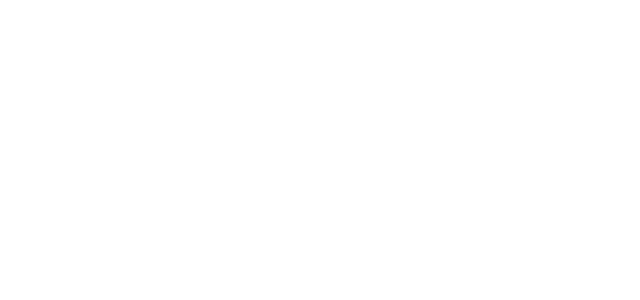
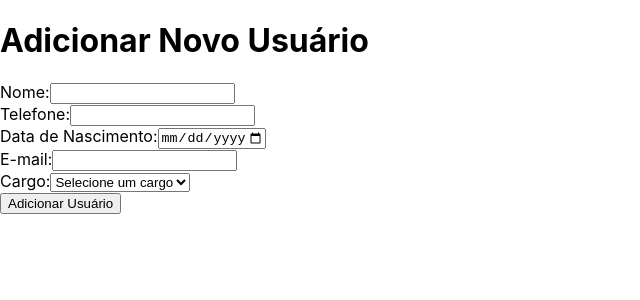
Before and after one commit to indigotech/onboard-larissa-sanches, a React (Create React App) app: page /add-user in a window 1280 px wide. Before the commit this address had no page. Shown: the top 300 px of the page, without its empty margins (0-640 px from the left). Built offline with nearby package versions, Linux system fonts and the light colour scheme.

Commit message:
Criação de tela para  adicionar usuário por meio de um formulário

```diff
--- /dev/null
+++ b/src/AddUser.tsx
@@ -0,0 +1,167 @@
+import React, { useState } from 'react';
+
+interface ValidationErrors {
+  name?: string;
+  phone?: string;
+  birthDate?: string;
+  email?: string;
+  role?: string;
+}
+
+const AddUser: React.FC = () => {
+  const [name, setName] = useState('');
+  const [phone, setPhone] = useState('');
+  const [birthDate, setBirthDate] = useState('');
+  const [email, setEmail] = useState('');
+  const [role, setRole] = useState('');
+  const [errors, setErrors] = useState<ValidationErrors>({});
+  const [successMessage, setSuccessMessage] = useState<string | null>(null);
+
+  const validateFields = (): boolean => {
+    const newErrors: ValidationErrors = {};
+
+    const nameParts = name.trim().split(/\s+/);
+    if (nameParts.length < 2 || nameParts.some((part) => part.length === 0)) {
+      newErrors.name = 'O nome deve conter pelo menos 2 palavras distintas.';
+    }
+
+    if (!/^\d{10,11}$/.test(phone)) {
+      newErrors.phone =
+        'O telefone deve conter apenas dígitos e ter 10 ou 11 dígitos.';
+    }
+
+    const today = new Date();
+    const birth = new Date(birthDate);
+    if (!birthDate || birth > today) {
+      newErrors.birthDate = 'A data de nascimento não pode ser no futuro.';
+    }
+
+    const validRoles = ['ADMIN', 'USER'];
+    if (!validRoles.includes(role)) {
+      newErrors.role =
+        'O cargo deve ser um dos seguintes: ADMINISTRADOR, USUÁRIO.';
+    }
+
+    if (!/^[^\s@]+@[^\s@]+\.[^\s@]+$/.test(email)) {
+      newErrors.email = 'O e-mail deve ser válido.';
+    }
+
+    setErrors(newErrors);
+    return Object.keys(newErrors).length === 0;
+  };
+
+  const handleSubmit = (event: React.FormEvent) => {
+    event.preventDefault();
+    if (validateFields()) {
+      setSuccessMessage('Usuário adicionado com sucesso!');
+      setErrors({});
+    }
+  };
+
+  return (
+    <div>
+      <h1>Adicionar Novo Usuário</h1>
+      <form onSubmit={handleSubmit}>
+        <div>
+          <label>
+            Nome:
+            <input
+              type="text"
+              value={name}
+              onChange={(e) => setName(e.target.value)}
+              required
+              aria-invalid={!!errors.name}
+              aria-describedby="name-error"
+            />
+          </label>
+          {errors.name && (
+            <p id="name-error" style={{ color: 'red' }}>
+              {errors.name}
+            </p>
+          )}
+        </div>
+        <div>
+          <label>
+            Telefone:
+            <input
+              type="text"
+              value={phone}
+              onChange={(e) => setPhone(e.target.value)}
+              required
+              aria-invalid={!!errors.phone}
+              aria-describedby="phone-error"
+            />
+          </label>
+          {errors.phone && (
+            <p id="phone-error" style={{ color: 'red' }}>
+              {errors.phone}
+            </p>
+          )}
+        </div>
+        <div>
+          <label>
+            Data de Nascimento:
+            <input
+              type="date"
+              value={birthDate}
+              onChange={(e) => setBirthDate(e.target.value)}
+              required
+              min="1900-01-01"
+              max={new Date().toISOString().split('T')[0]}
+              aria-invalid={!!errors.birthDate}
+              aria-describedby="birthDate-error"
+            />
+          </label>
+          {errors.birthDate && (
+            <p id="birthDate-error" style={{ color: 'red' }}>
+              {errors.birthDate}
+            </p>
+          )}
+        </div>
+        <div>
+          <label>
+            E-mail:
+            <input
+              type="email"
+              value={email}
+              onChange={(e) => setEmail(e.target.value)}
+              required
+              aria-invalid={!!errors.email}
+              aria-describedby="email-error"
+            />
+          </label>
+          {errors.email && (
+            <p id="email-error" style={{ color: 'red' }}>
+              {errors.email}
+            </p>
+          )}
+        </div>
+        <div>
+          <label>
+            Cargo:
+            <select
+              value={role}
+              onChange={(e) => setRole(e.target.value)}
+              required
+              aria-invalid={!!errors.role}
+              aria-describedby="role-error"
+            >
+              <option value="">Selecione um cargo</option>
+              <option value="ADMIN">Administrador</option>
+              <option value="USER">Usuário</option>
+            </select>
+          </label>
+          {errors.role && (
+            <p id="role-error" style={{ color: 'red' }}>
+              {errors.role}
+            </p>
+          )}
+        </div>
+        <button type="submit">Adicionar Usuário</button>
+      </form>
+      {successMessage && <p style={{ color: 'green' }}>{successMessage}</p>}
+    </div>
+  );
+};
+
+export default AddUser;
--- a/src/App.tsx
+++ b/src/App.tsx
@@ -2,6 +2,7 @@
 import { BrowserRouter as Router, Route, Routes } from 'react-router-dom';
 import Login from './Login';
 import Home from './Home';
+import AddUser from './AddUser';
 
 const App: React.FC = () => {
   return (
@@ -9,6 +10,7 @@
       <Routes>
         <Route path="/" element={<Login />} />
         <Route path="/home" element={<Home />} />
+        <Route path="/add-user" element={<AddUser />} />
       </Routes>
     </Router>
   );
--- a/src/UsersList.tsx
+++ b/src/UsersList.tsx
@@ -1,6 +1,7 @@
 import React, { useState, useEffect } from 'react';
 import { useQuery } from '@apollo/client';
 import { USERS_QUERY } from './queries';
+import { useNavigate } from 'react-router-dom';
 
 interface User {
   id: string;
@@ -42,6 +43,8 @@
     },
     fetchPolicy: 'network-only',
   });
+
+  const navigate = useNavigate();
 
   useEffect(() => {
     if (data && data.users) {
@@ -115,6 +118,7 @@
           Próxima
         </button>
       </div>
+      <button onClick={() => navigate('/add-user')}>Adicionar Usuário</button>
     </div>
   );
 };
--- a/src/mutations.ts
+++ b/src/mutations.ts
@@ -11,3 +11,15 @@
     }
   }
 `;
+export const ADD_USER_MUTATION = gql`
+  mutation AddUser($data: UserInput!) {
+    addUser(data: $data) {
+      id
+      name
+      phone
+      birthDate
+      email
+      role
+    }
+  }
+`;
```
